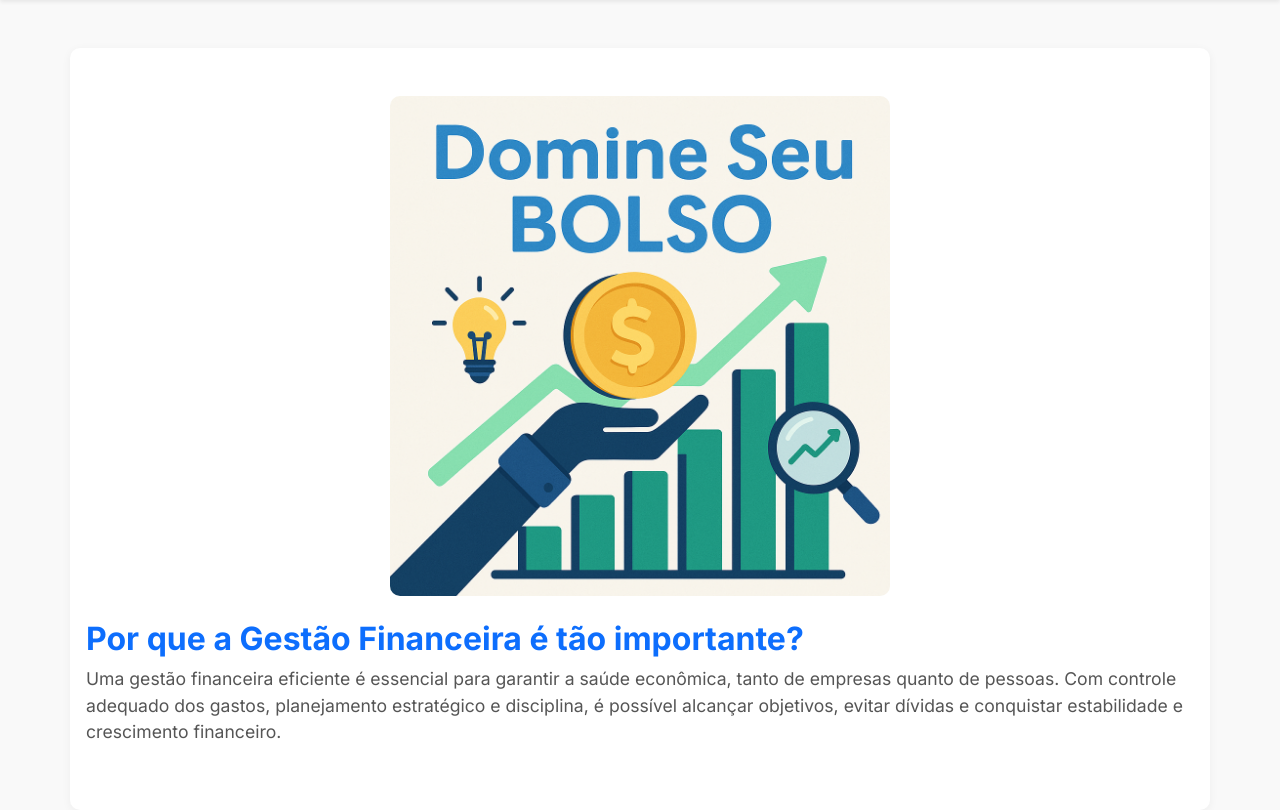
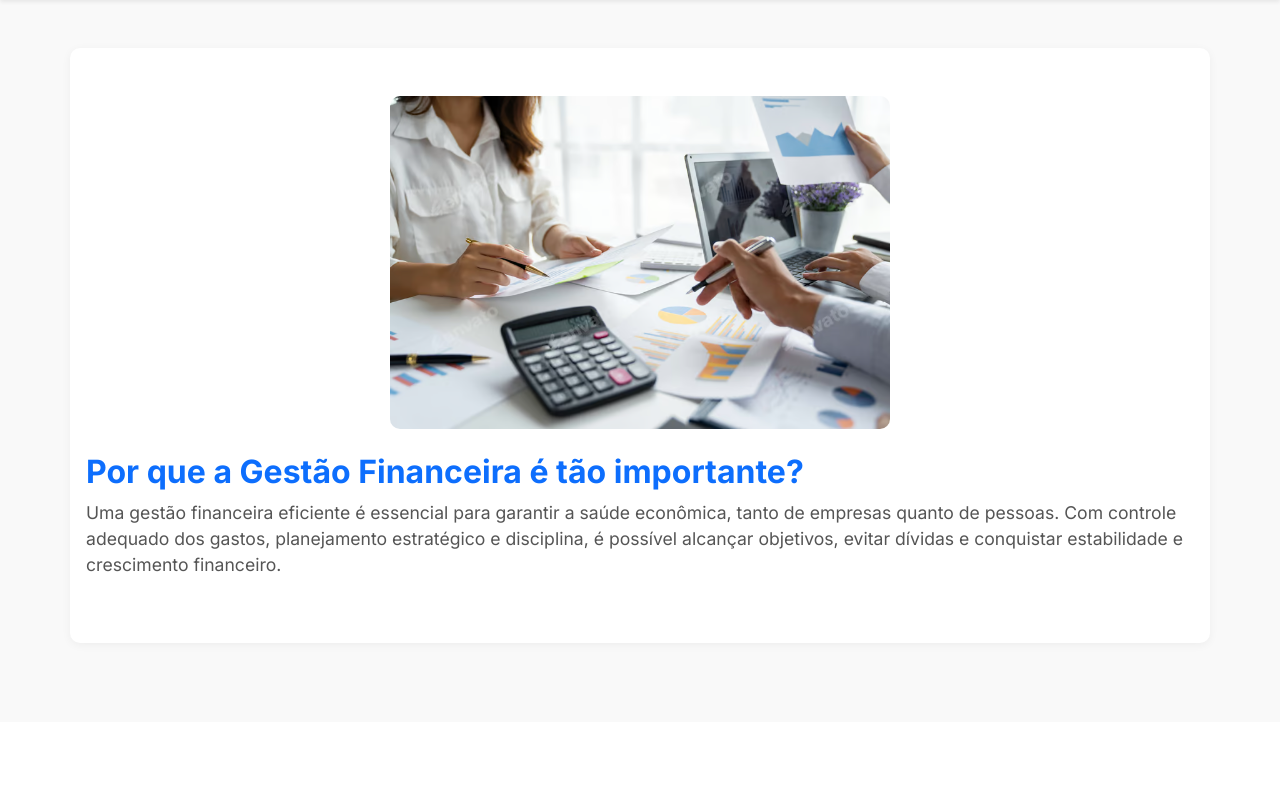
Before and after one commit to Diego-Fontenele/GestaoFinanceira, a PHP site: page / in a window 1280 px wide. Shown: the part 78-888 px from the top of the page. After the commit the page ends 723 px from the top, so only its background shows below. Run offline with PHP 8.4, Linux system fonts and the light colour scheme.

Commit message:
ajustando a pagina principal

```diff
--- a/index.php
+++ b/index.php
@@ -78,7 +78,7 @@
 
   <!-- Conteúdo principal -->
   <div class="container mt-5 hero-section">
-    <img src="img/principalIndex2.png" alt="Imagem sobre finanças" class="hero-image mb-4">
+    <img src="img/principalIndex.jpg" alt="Imagem sobre finanças" class="hero-image mb-4">
 
     <div class="hero-text">
       <h2>Por que a Gestão Financeira é tão importante?</h2>
```
